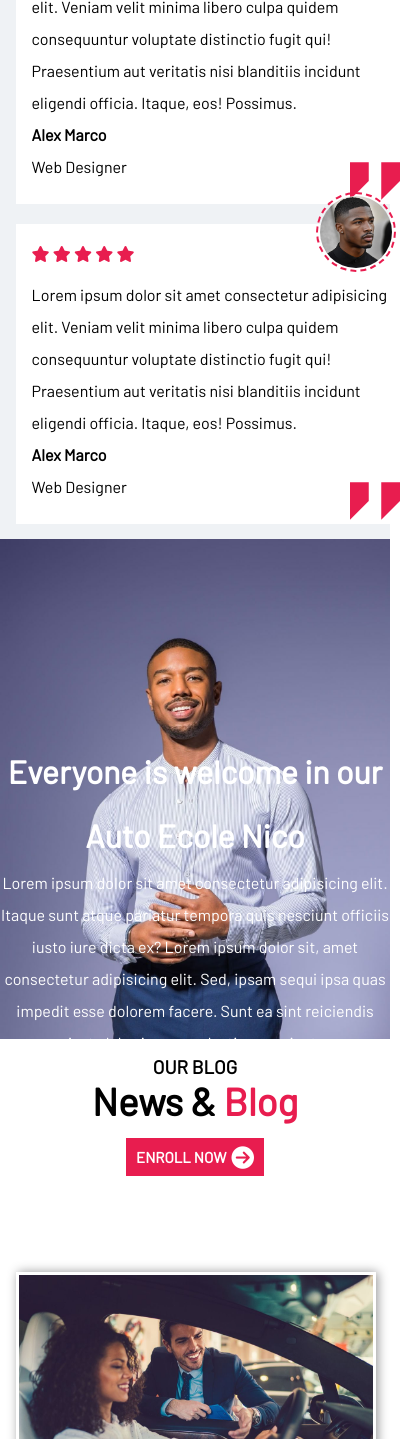
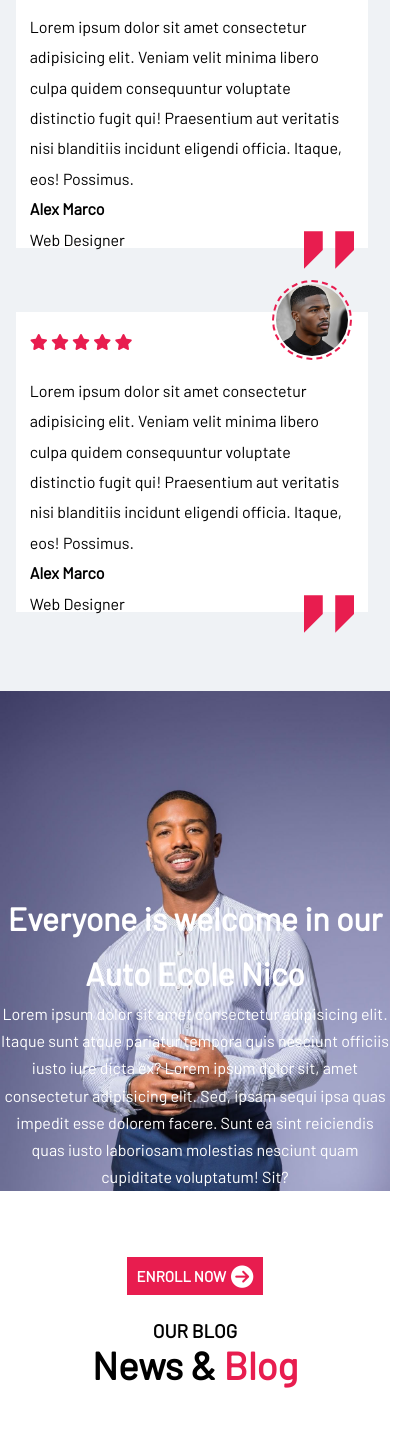
Before and after one commit to pahojosue/AutoEcoleNico-2, a website: page body&footer/body_2.html in a window 390 px wide. Shown: the part 561-2000 px from the top of the page, 416 px wide, since content can reach past the window. Drawn offline with nearby package versions, Linux system fonts and the light colour scheme.

Commit message:
ajutement du responsive sur la body2

```diff
--- a/body&footer/body_2.css
+++ b/body&footer/body_2.css
@@ -13,6 +13,7 @@
     text-decoration: none;
     box-sizing: border-box;
     font-family: 'Barlow';
+    list-style: none;
 }
 
 :root{
@@ -229,9 +230,10 @@
 
 .card{
     background-color: #fff;
-    width: 25rem;
+    width: 22rem;
     height: 18.75;
-    margin-top: 1.25rem;
+    margin-top: 1.5rem;
+    margin-bottom: 4rem;
     /* box-shadow: ; */
 }
 
@@ -242,13 +244,13 @@
 }
 
 .card .img_icon img{
-    width: 80px;
-    height: 80px;
+    width: 5rem;
+    height:5rem;
     border-radius: 50%;
-    border: 2.5px dashed var(--primary-color);
-    padding: 2px;
+    border: .15rem dashed var(--primary-color);
+    padding: .125rem;
     position: absolute;
-    left: 300px;
+    left: 16rem;
     top: -32px;
 }
 
@@ -260,9 +262,10 @@
 
 
 .card  .text{
-    line-height: 2;
+    line-height: 1.9rem;
     text-align: left;
     padding: var(--page-padding);
+    margin-top: .7rem;
 }
 
 .text .prf{
@@ -271,9 +274,9 @@
 }
 
 .text .prf img{
-    width: 50px;
-    height: 50px;
-    margin-top: 5px;
+    width: .31;
+    height:.31;
+    margin-top: 0px;
 }
 
 
@@ -285,36 +288,38 @@
     background: url(./img/mb.jpg);
     background-size: cover;
     background-repeat: no-repeat;
-    height: 500px;
-    padding-top: 200px;
+    height: 31.25rem;
+    padding-top: 12.5rem;
     width: 100%;
 }
 
 .secund .say{
     text-align: center;
-    line-height: 2;
+    line-height: 1.7;
+    font-size: 1rem;
 }
 
 
 .say .lorem{
-    margin-bottom: 50px;
+    margin-bottom: 3.12rem;
     color: #fff;
+    margin-bottom: 4.5rem;
 }
 
 .say .direct-link {
-   width: 400px;
-   height: 50px;
-   padding: 10px;
+   width: 25rem;
+   height: 3.12rem;
+   padding: .62rem;
    background: var(--primary-color);
    color: #ffffff;
    text-decoration: none;
-   font-size: 15px;
+   font-size: .93rem;
    font-weight: bolder;
    text-transform: uppercase;
 }
 
 .say .direct-link i{
-    margin-left: 5px;
+    margin-left: .31rem;
 }
 
 
@@ -325,16 +330,20 @@
     text-align: center;
 }
 
+.int{
+    margin-top: 7rem;
+}
+
 .News_blog{
     display: flex;
     justify-content: space-between;
     flex-wrap: wrap;
-    margin-top: 100px;
+    margin-top: 6.25rem;
 }
 
 .tercera .card_blog{
-    width: 360px;
-    height: 520px;
+    width: 22.5rem;
+    height: 32.28rem;
     background: var(--transparent-background);
     text-align: left;
     box-shadow: #989899 2px 0px 10px;
@@ -347,23 +356,24 @@
 }
 
 .pcs img{
-    width: 360px;
-    height: 250px;
-    border: 3px double #ffffff;
+    width: 22.5rem;
+    height: 15.62rem;
+    border: .18rem double #ffffff;
 }
 
 .pcs .detl, .rate{
     padding: 4%;
+    line-height: 1.3;
 }
 
 .pcs .detl i{
-    margin-left: 16px;
+    margin-left: 1rem;
 }
 
 .card_blog a {
     margin-left: 4%;
     margin-top: 4%;
-    padding: 10px;
+    padding: .62rem;
     background: var(--primary-color);
     background: var(--primary-color);
     color: #fff;
@@ -374,7 +384,10 @@
 }
 
 .card_blog a i{
-    margin-left: 5px;
+    margin-left: .31rem;
 }
 
 }
+
+
+/* footer */
--- a/body&footer/body_2.html
+++ b/body&footer/body_2.html
@@ -149,9 +149,10 @@
 <!-- Blog et Actualites -->
         <div class="tercera">
 
+            <div class="int">
             <h3>OUR BLOG</h3>
             <h2 class="titulo">News & <span>Blog</span></h2>
-
+                </div>
 
             <div class="News_blog">
             <!-- premier blog -->
@@ -247,5 +248,6 @@
     </div>
 
 
+
 </body>
 </html>
```
